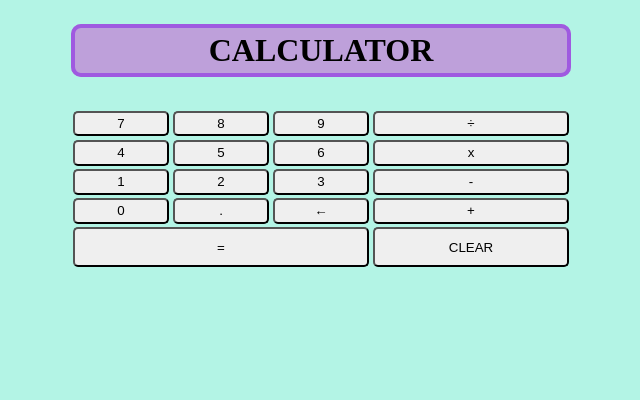
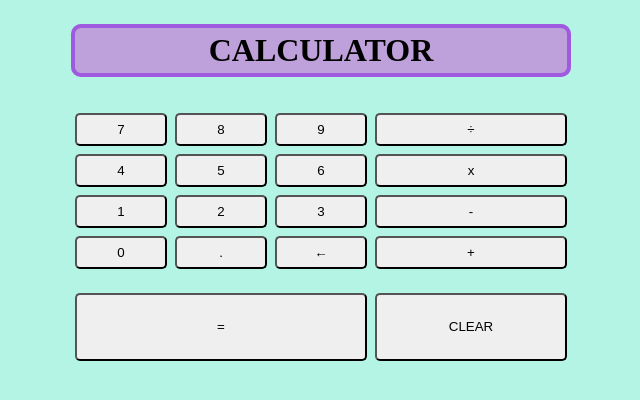
Before and after one commit to brad-huey/calculator, a plain HTML site: page index.html in a window 1280 px wide. Shown: the whole page, without its empty margins (319-959 px from the left). Drawn offline with Linux system fonts and the light colour scheme.

Commit message:
Improve CSS layout spacing

```diff
--- a/style.css
+++ b/style.css
@@ -21,7 +21,7 @@ background-color: rgb(179, 244, 229);
     display: grid;
     grid-template-rows: auto;
     width: 500px;
-    height: 10rem;
+    height: 16rem;
     padding: 0.5rem;
     margin: 0.5rem;
 }
@@ -34,11 +34,12 @@ background-color: rgb(179, 244, 229);
 .bottom-grid {
     display: grid;
     grid-template-columns: 60% 40%;
+    margin-top: 1rem;
 }
 
 
 button {
-    margin: 0.1rem;
+    margin: 0.25rem;
     border-radius: 5px;
 }
 
```
